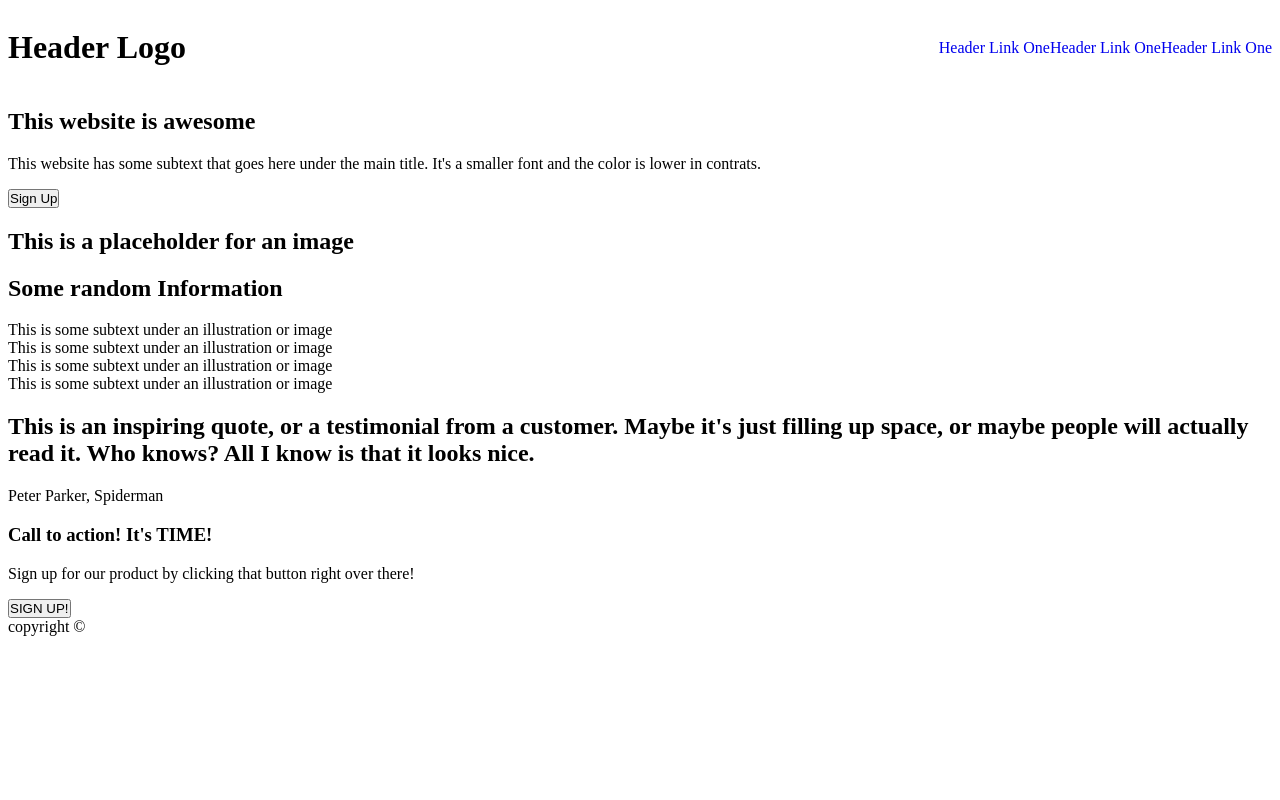
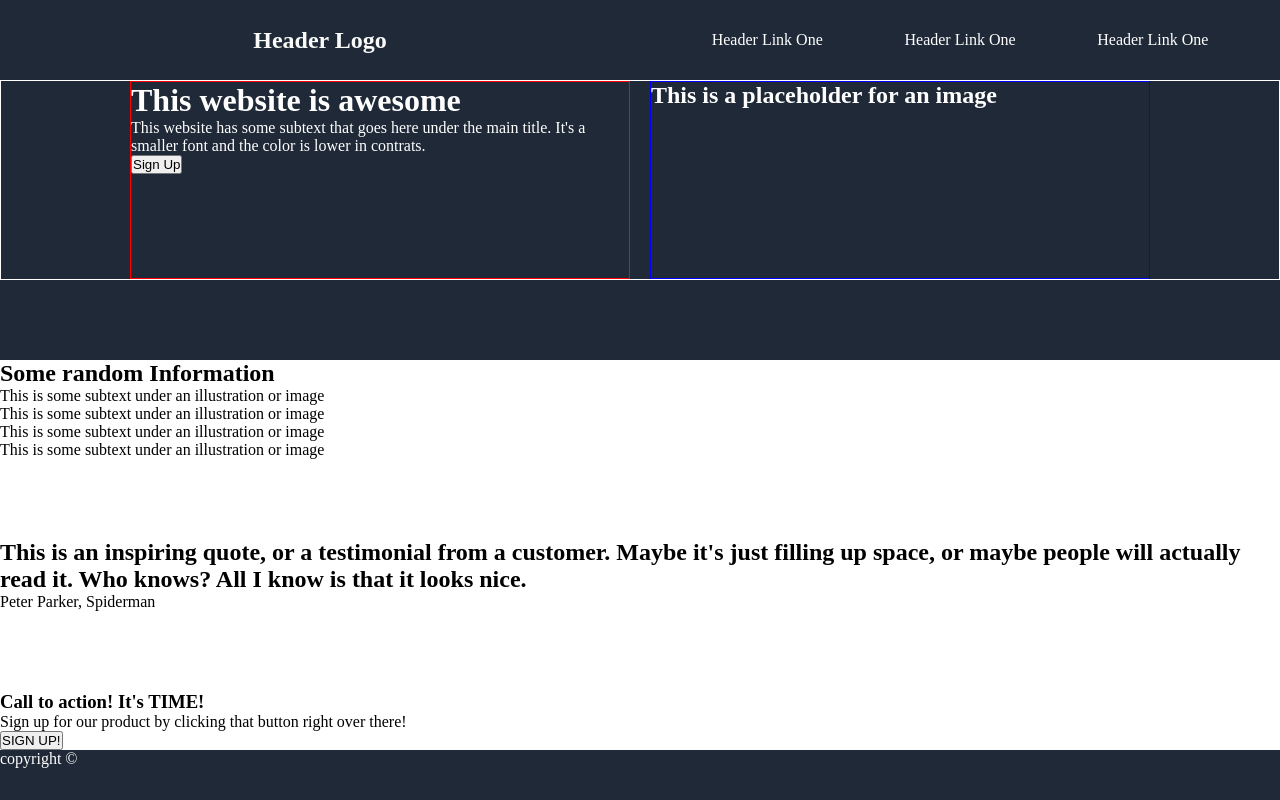
Before and after one commit to thebobuilder/landing-page, a plain HTML site: page index.html in a window 1280 px wide. Drawn offline with Linux system fonts and the light colour scheme.

Commit message:
Added styling to header and hero. Will remove borders later

```diff
--- a/css/style.css
+++ b/css/style.css
@@ -4,18 +4,93 @@
     /* border: 1px solid green; */
     list-style: none;
     text-decoration: none;
+    /* display: flex;
+    flex-direction: column; */
+    margin: 0;
  }
 
- header {
+body {
     display: flex;
-    justify-content: space-between;
+    flex-direction: column;
+    margin: auto;
+    height: 100vh;
+    }
+
+    .main {
+      justify-content: center;
+      align-items: center;
+    }
+
+ .header {
+    display: flex;
+    justify-content: center;
     align-items: center;
+    flex-direction: row;
+    height: 80px;
+    }
+
+ .left-header {
+    display: flex;
+    flex: 1;
+    justify-content: center;
  }
 
+ .left-header h1{
+   color: #f9faf8;
+   font-size: 24px;
+ }
 
+ .right-header {
+   flex: 1;
+ }
+
+.hero {
+    display: flex;
+    justify-content: center;
+    align-items: center;
+    gap: 20px;
+    border: 1px solid white;
+    height: 200px;
+}
+
+
+.hero-left {
+   border: 1px solid red;
+   height: 100%;
+   width: 500px;
+}
+
+.hero-right {
+   border: 1px solid blue;
+   height: 100%;
+   width: 500px;
+}
 
  ul {
     display: flex;
     justify-content: space-evenly;
     align-items: center;
+    align-content: center;
+    gap: 10px;
+
  }
+
+ footer{
+height: 50px
+ }
+
+ /*combos */
+ .header, .main, .info, .quote {
+   flex: 1 1 auto;
+ }
+
+ footer, .main, .hero{
+   background-color: #1f2937;
+   color: white;
+
+ }
+
+ li a {
+   color: white;
+
+ }
--- a/index.html
+++ b/index.html
@@ -7,7 +7,8 @@
     <title>Landing Page</title>
 </head>
 <body>
-    <header class="header">
+    <div class="main">
+        <div class="header">
             <div class="left-header">
                 <h1>Header Logo</h1>
             </div>
@@ -24,8 +25,8 @@
                     </li>
                 </ul>
             </nav>
-    </header>
-    <section class="hero">
+        </div>
+            <div class="hero">
                 <div class="hero-left">
                     <h1>This website is awesome</h1>
                     <p>This website has some subtext that goes here under the main title. It's a smaller font and the color is lower in contrats.</p>
@@ -34,8 +35,9 @@
                 <div class="hero-right">
                     <h2>This is a placeholder for an image</h2>
                 </div>
-    </section>
-    <section class="info">
+            </div>
+        </div>
+    <div class="info">
         <div class="info-title">
             <h2>Some random Information</h2>
         </div>
@@ -57,14 +59,14 @@
                 <div class="text">This is some subtext under an illustration or image</div>
             </div>
         </div>
-    </section>
-    <section class="quote">
+    </div>
+    <div class="quote">
         <h2>This is an inspiring quote, or a testimonial from a customer. Maybe it's just filling up space, or maybe
             people will actually read it. Who knows? All I know is that it looks nice.
         </h2>
         <span>Peter Parker, Spiderman</span>
-    </section>
-    <section class="call">
+    </div>
+    <div class="call">
         <div class="message">
             <h3>Call to action! It's TIME!</h3>
             <p>Sign up for our product by clicking that button right over there!</p>
@@ -74,7 +76,7 @@
                 SIGN UP!
             </button>
         </div>
-    </section>
+    </div>
     <footer>
         <span class="copyright">copyright &copy;</span>
     </footer>
```
Lines whose indentation alone changed are shown as unchanged.
